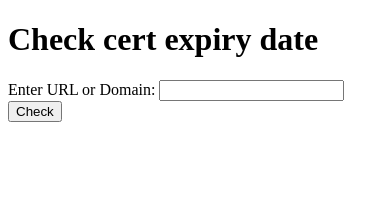
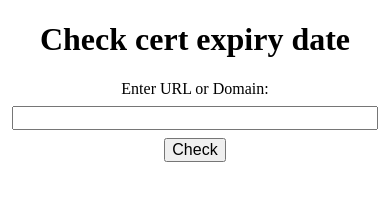
Before and after one commit to xuchunyang/cert-expiry-date, a website: page index.html in a window 390 px wide. Drawn offline with Linux system fonts and the light colour scheme.

Commit message:
Custom look

```diff
--- a/api/cert-expiry-date.js
+++ b/api/cert-expiry-date.js
@@ -11,10 +11,10 @@ module.exports = (req, res) => {
   checkCertExpiration(url)
     .then(data => {
       res.statusCode = 200;
-      res.end(JSON.stringify(data));
+      res.end(JSON.stringify(data, null, 4));
     })
     .catch(error => {
       res.statusCode = 400;
-      res.end(JSON.stringify(error));
+      res.end(JSON.stringify(error, null, 4));
     });
 };
--- a/index.html
+++ b/index.html
@@ -4,16 +4,57 @@
     <meta charset="utf-8">
     <meta name="viewport" content="width=device-width, initial-scale=1">
     <title>Check cert expiry date</title>
+    <style>
+      body {
+        max-width: 750px;
+        margin: 0 auto;
+      }
+
+      h1 {
+        text-align: center;
+      }
+
+      .container {
+        margin: 0 1em;
+      }
+
+      form {
+        display: flex;
+        align-items: center;
+      }
+
+      input {
+        flex: 1;
+        margin: 0.5em;
+        width: 100%;
+      }
+
+      input,
+      button {
+        font-size: 100%;
+      }
+
+      pre.output {
+        font-size: 1.2rem;
+        line-height: 1.4;
+      }
+
+      @media (max-width: 750px) {
+        form {
+          flex-direction: column;
+        }
+      }
+    </style>
   </head>
   <body>
     <h1>Check cert expiry date</h1>
-    <form>
+    <form class="container">
       <label for="url">Enter URL or Domain:</label>
       <input id="url" type="text" required>
       <button>Check</button>
     </form>
-    <p class="output">
-    </p>
+    <pre class="container output">
+    </pre>
     <script>
       const input = document.querySelector("#url");
       const output = document.querySelector(".output");
```
